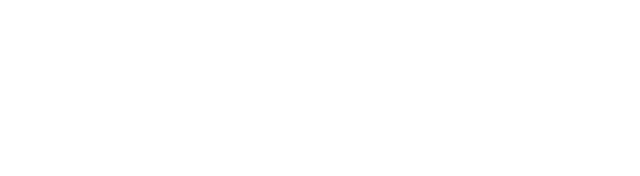
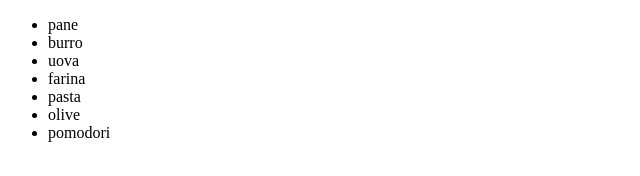
Before and after one commit to HelgaToshkollari/js-lista-spesa, a plain HTML site: page index.html in a window 1280 px wide. Shown: the whole page, without its empty margins (0-640 px from the left). Drawn offline with Linux system fonts and the light colour scheme.

Commit message:
adds changes

```diff
--- a/index.html
+++ b/index.html
@@ -4,10 +4,12 @@
     <meta charset="UTF-8">
     <meta http-equiv="X-UA-Compatible" content="IE=edge">
     <meta name="viewport" content="width=device-width, initial-scale=1.0">
-    <title>Document</title>
+    <title>Lista Spesa</title>
     <link rel="stylesheet" href="css/style.css">
 </head>
 <body>
+    <ul class="Lista-Spesa"></ul>
+
     <script src="js/main.js"></script>
 </body>
 </html>
--- a/js/main.js
+++ b/js/main.js
@@ -0,0 +1,13 @@
+const listaSpesa = ["pane", "burro", "uova", "farina", "pasta", "olive", "pomodori"];
+
+console.log(listaSpesa);
+
+let i = 0;
+
+while (i < listaSpesa.length) {
+    const spesaEl = listaSpesa[i];
+    const ul = document.querySelector ("ul");
+    ul.innerHTML += `<li>${spesaEl}</li>`;
+    i++;
+}
+console.log(i);
```
